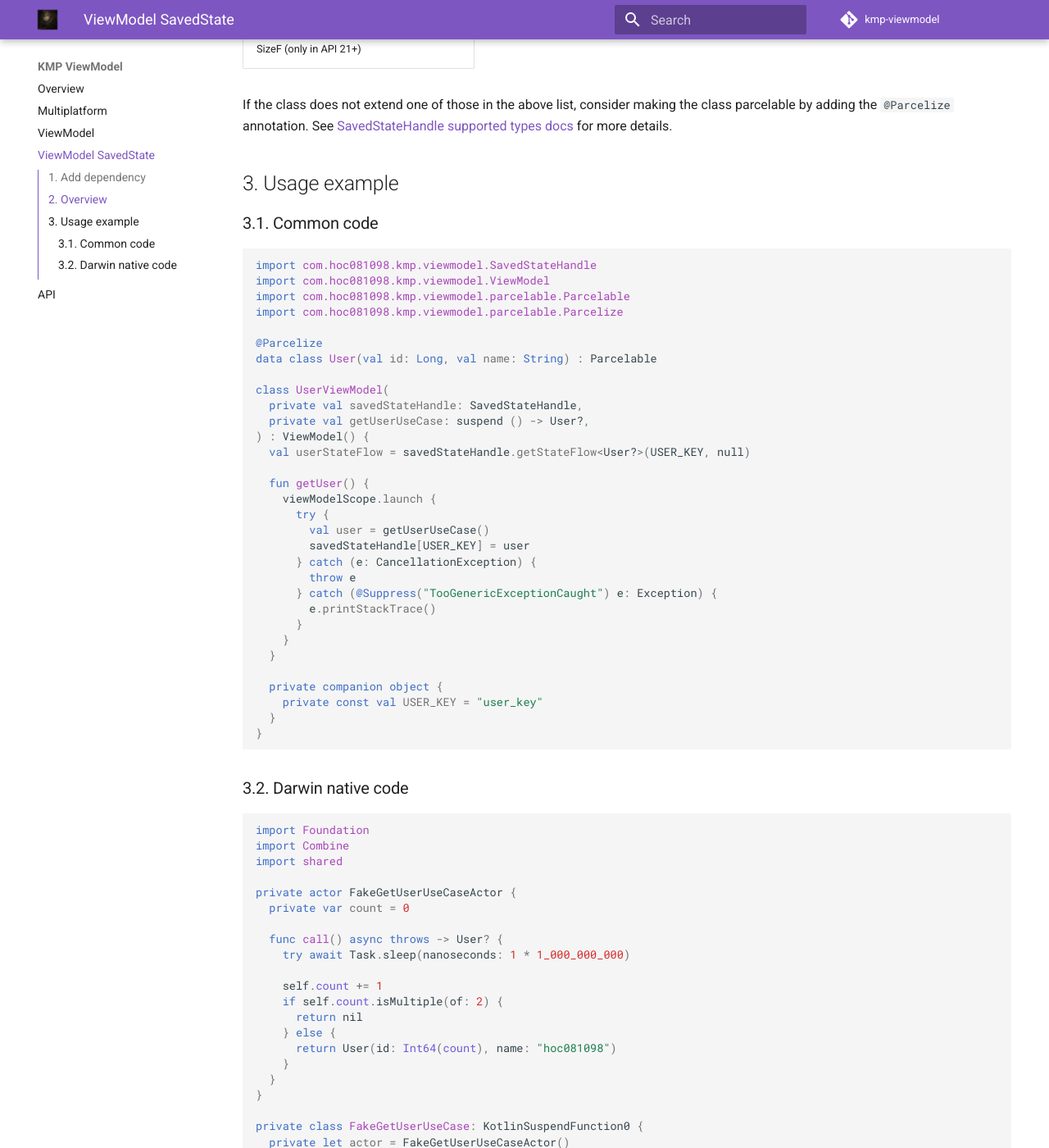
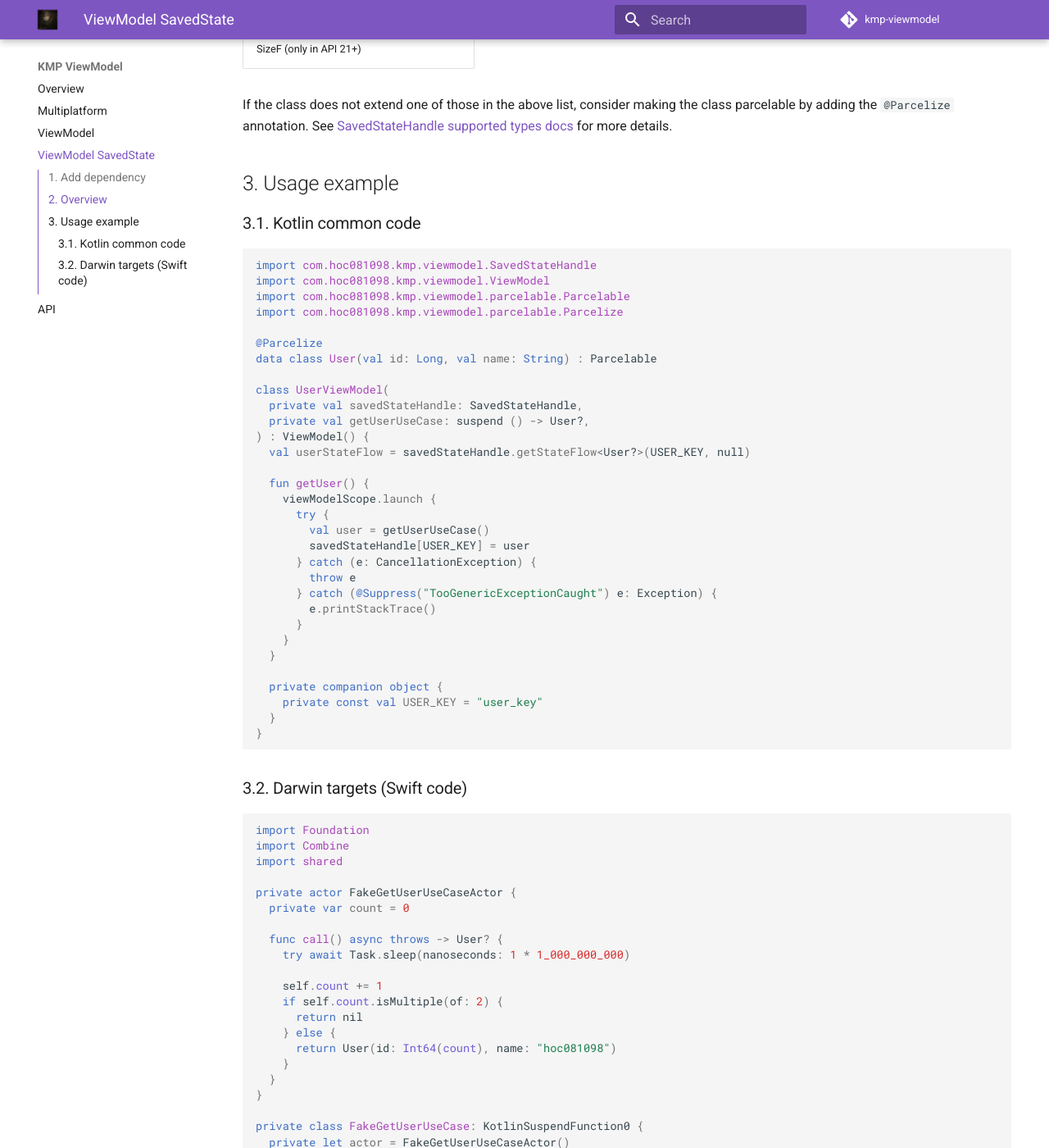
Before and after one commit to hoc081098/kmp-viewmodel, an MkDocs documentation site: the page built from docs/viewmodel-savedstate.md, in a window 1280 px wide and 1400 px high, scrolled down 2931 px. Shown: the whole window at 82% size. Built offline with MkDocs 1.6.1 and Material for MkDocs 9.7.7, drawn with Linux system fonts in a browser that asks for light colours; comment, search, counter and statistics services are not loaded.

````diff
--- a/docs/viewmodel-savedstate.md
+++ b/docs/viewmodel-savedstate.md
@@ -157,7 +157,7 @@
 
 ## 3. Usage example
 
-### 3.1. Common code
+### 3.1. Kotlin common code
 ```kotlin
 import com.hoc081098.kmp.viewmodel.SavedStateHandle
 import com.hoc081098.kmp.viewmodel.ViewModel
@@ -192,7 +192,7 @@
 }
 ```
 
-### 3.2. Darwin native code
+### 3.2. Darwin targets (Swift code)
 
 ```swift
 import Foundation
````
